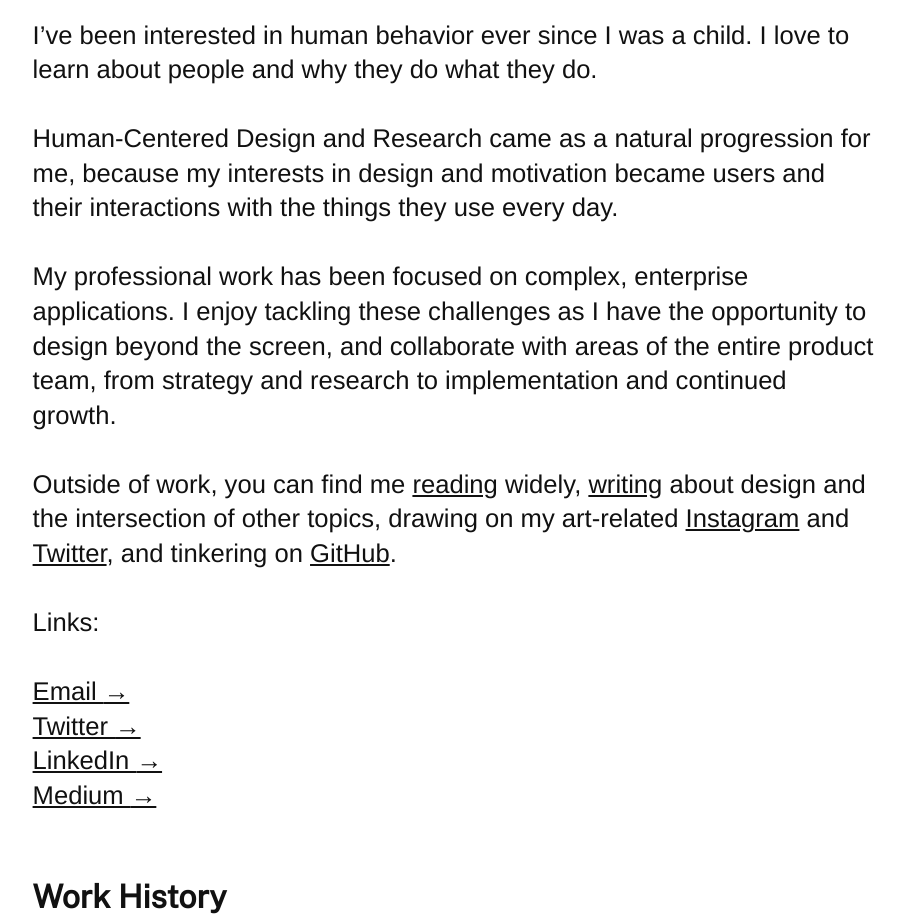
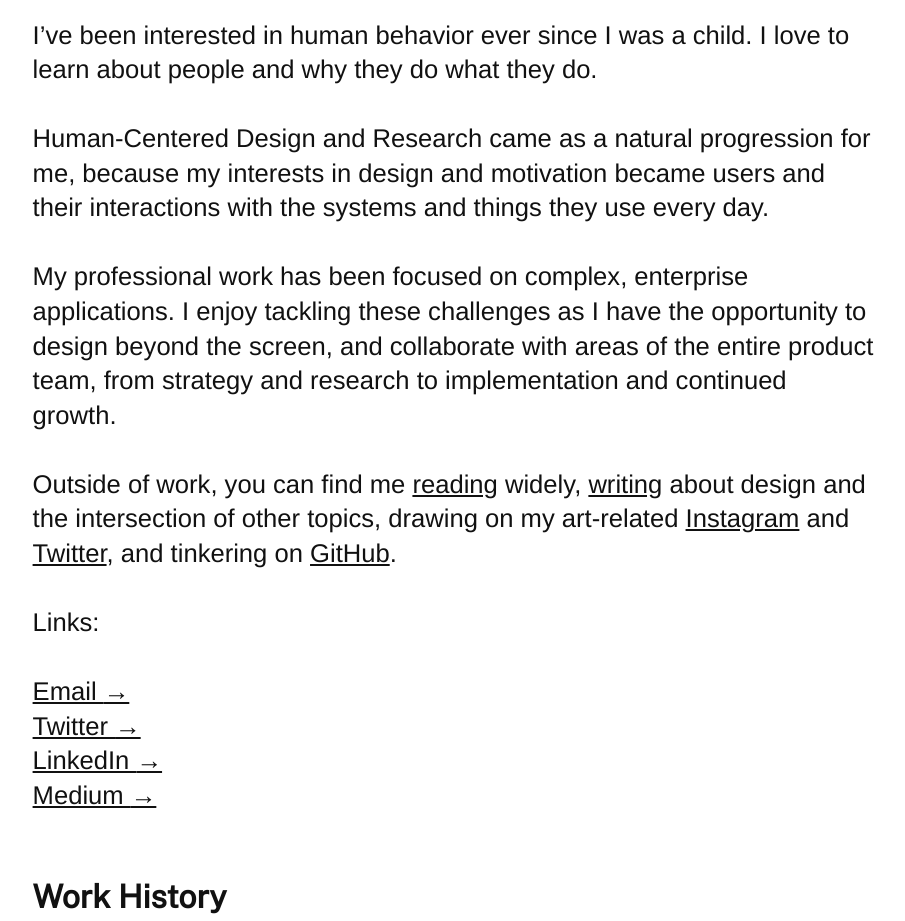
Before and after one commit to zachco/homepage, a plain HTML site: page index.html in a window 1280 px wide. Shown: the part 3080-4001 px from the top of the page, without its empty margins (185-1090 px from the left). Drawn offline with nearby package versions, Linux system fonts and the light colour scheme.

Commit message:
Update index.html

```diff
--- a/index.html
+++ b/index.html
@@ -75,7 +75,7 @@
 			<div class="project">
 			<p>I’ve been interested in human behavior ever since I was a child. I love to learn about people and why they do what they do.</p>
 			<br>
-			<p>Human-Centered Design and Research came as a natural progression for me, because my interests in design and motivation became users and their interactions with the things they use every day.</p>
+			<p>Human-Centered Design and Research came as a natural progression for me, because my interests in design and motivation became users and their interactions with the systems and things they use every day.</p>
 			<br>
 			<p>My professional work has been focused on complex, enterprise applications. I enjoy tackling these challenges as I have the opportunity to design beyond the screen, and collaborate with areas of the entire product team, from strategy and research to implementation and continued growth.</p>
 			<br>
```
